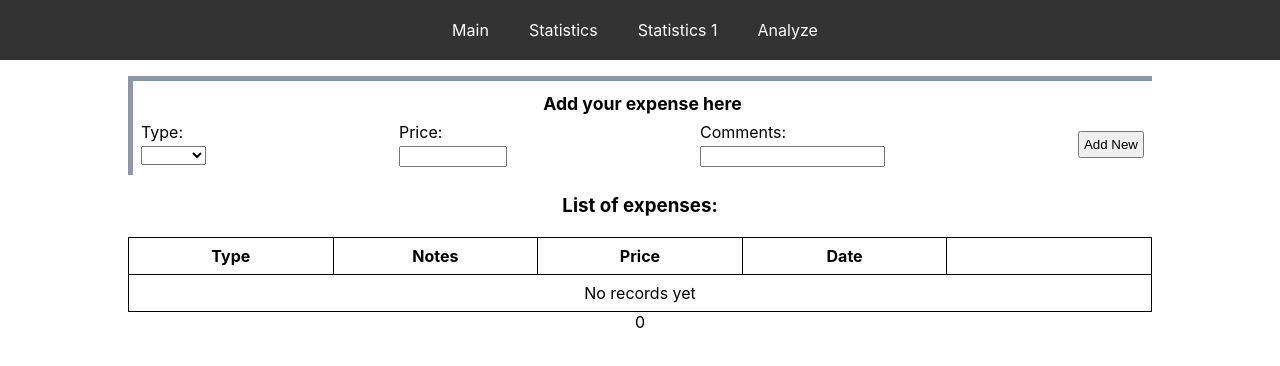
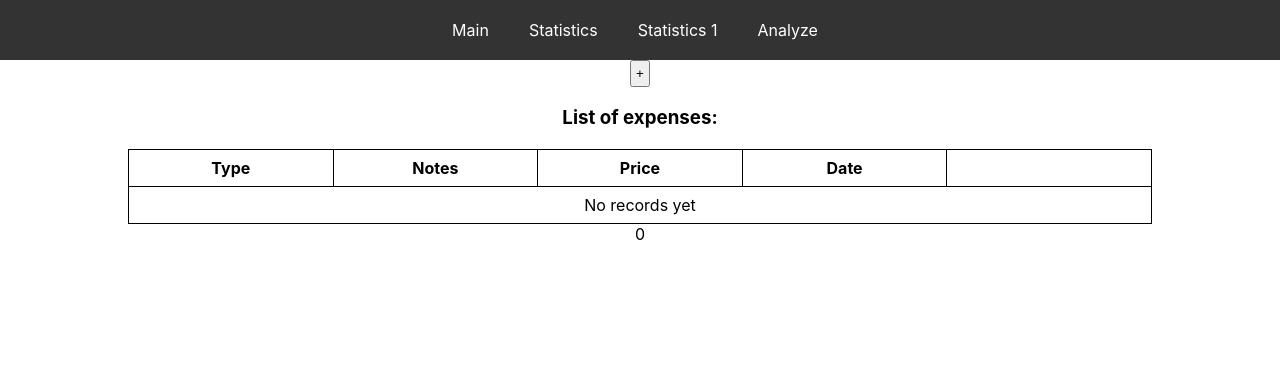
Before and after one commit to t-anpilov/expenses, a React (Create React App) app: page / in a window 1280 px wide. Shown: the top 366 px of the page. Built offline with nearby package versions, Linux system fonts and the light colour scheme.

Commit message:
created modal window

```diff
--- a/src/App.css
+++ b/src/App.css
@@ -10,8 +10,7 @@ header {
 
 .addSection {
   margin: 16px 10% 0px;
-  border-top: 5px solid rgb(141, 151, 168);
-  border-left: 5px solid rgb(141, 151, 168);
+  border: 3px solid rgb(141, 151, 168);
 }
 
 
@@ -19,6 +18,31 @@ header {
   display: flex;
   justify-content: space-between;
   align-items: flex-start;
+}
+
+.modal-open {
+  position: fixed;
+  top: 0;
+  left: 0;
+  right: 0;
+  bottom: 0;
+  background-color: rgba(0, 0, 0, 0.5);
+  z-index: 9999;
+}
+
+.open {
+  display: block;
+  position: fixed;
+  top: 50%;
+  left: 50%;
+  transform: translate(-50%, -50%);
+  z-index: 10000;
+  background-color: white;
+}
+
+.hiddenButton {
+  background-color: rgba(139, 139, 139, 0.443);
+  z-index: 9999;
 }
 
 .addItem {
--- a/src/App.tsx
+++ b/src/App.tsx
@@ -1,14 +1,12 @@
 import React from 'react';
 import './App.css';
-import { Add } from './components/Add';
 import { List } from './components/List';
 import { Nav } from './components/Nav';
 
 function App() {
   return (
-    <div className="App">
+    <div className="App" >
       <Nav />
-      <Add />
       <List />
     </div>
   );
--- a/src/components/Add.tsx
+++ b/src/components/Add.tsx
@@ -11,7 +11,14 @@ export enum expenseTypes {
     Relax = 'relax'
 }
 
-export const Add = () => {
+interface AddProps {
+    isOpen: boolean;
+    onClose: () => void;
+  }
+
+export const Add: React.FC<AddProps> = ({isOpen, onClose}) => {
+
+    if (!isOpen) return null;
 
     const newType = useRef<HTMLSelectElement>(null);
     const newContent = useRef<HTMLInputElement>(null);
@@ -63,7 +70,7 @@ export const Add = () => {
 
 
     return(
-    <div className="addSection">
+    <div className={`addSection ${isOpen ? 'open' : ''}`}>
         <header>Add your expense here</header>
         <div className="addForm">
             <div className="addItem">
@@ -96,6 +103,7 @@ export const Add = () => {
                 Add New
             </button>
         </div>
+        <button className="closeButton" onClick={onClose}>Close</button>
     </div>
     );
 };
--- a/src/components/List.tsx
+++ b/src/components/List.tsx
@@ -1,12 +1,14 @@
-import React from 'react';
+import React, { useState } from 'react';
 import { useAppSelector } from '../store/store';
 import { SingleArticle } from './SingleArticle';
 import { Statistics } from './Statistic';
+import { Add } from './Add';
 
 
 export const List = () => {
 
-    const articles = useAppSelector(state => state.article.articles)
+    const articles = useAppSelector(state => state.article.articles);
+    const [isOpen, setIsOpen] = useState(false);
 
     const emptyListMessage = () => {
         return (
@@ -14,10 +16,28 @@ export const List = () => {
                 <td colSpan={5}>No records yet</td>
             </tr>
         )
-    }
+    };
+
+    const openModal = () => {
+        setIsOpen(true);
+        document.body.classList.add('modal-open');
+    };
+
+    const closeModal = () => {
+        setIsOpen(false);
+        document.body.classList.remove('modal-open');
+    };
 
     return (
     <div>
+    <div>
+        <button
+            className={`addButton ${isOpen ? 'modal-open' : ''}`}
+            onClick={openModal}>
+            +
+        </button>
+    </div>
+    <Add isOpen={isOpen} onClose={closeModal}></Add>
     <h3>List of expenses:</h3>
     <table className="expenseShown">
         <thead>
@@ -39,6 +59,7 @@ export const List = () => {
                     content = {article.content}
                     cost = {article.cost}
                     date = {article.date}
+                    isHidden = {isOpen}
                 />
             )
         })}
--- a/src/components/SingleArticle.tsx
+++ b/src/components/SingleArticle.tsx
@@ -2,8 +2,12 @@ import React, { useEffect } from 'react';
 import { Article, removeArticle } from '../store/features/articleSlice';
 import { useAppDispatch } from '../store/store';
 
+interface shownExpense extends Article {
+    isHidden : boolean
+}
 
-export const SingleArticle = (props: Article) => {
+
+export const SingleArticle = (props: shownExpense) => {
 
     useEffect(() => console.log(props.id), [])
 
@@ -23,6 +27,7 @@ export const SingleArticle = (props: Article) => {
             <td>{showDate}</td>
             <td>
                 <button
+                    className={`${props.isHidden ? 'hiddenButton' : ''}`}
                     onClick={()=>removeHandler(props.id)}>
                     Remove it
                 </button>
--- a/src/store/features/articleSlice.ts
+++ b/src/store/features/articleSlice.ts
@@ -6,7 +6,7 @@ export interface Article {
     type: string;
     content: string;
     cost: number;
-    date: Date
+    date: Date;
 };
 
 interface ArticlesState {
```
